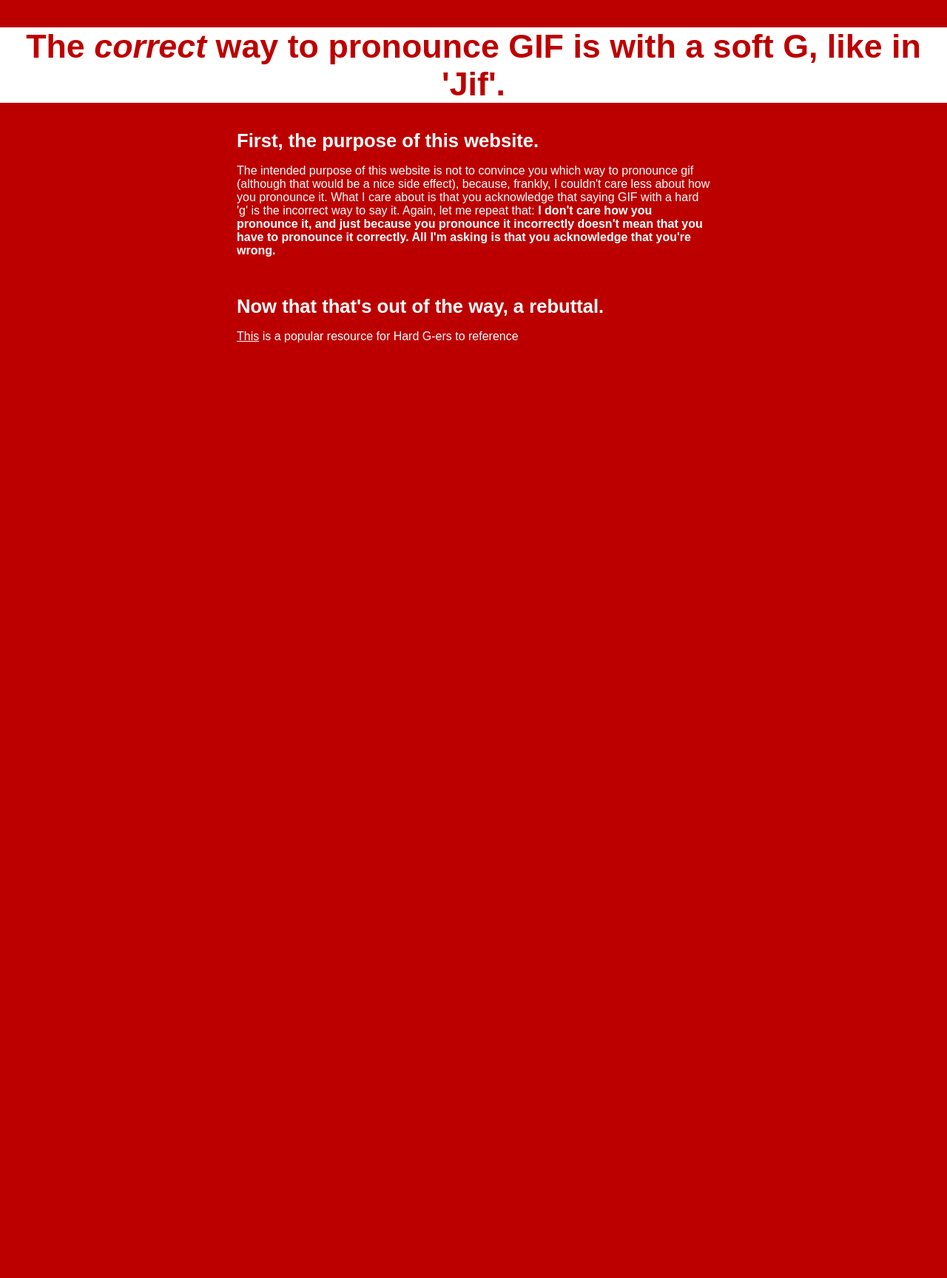
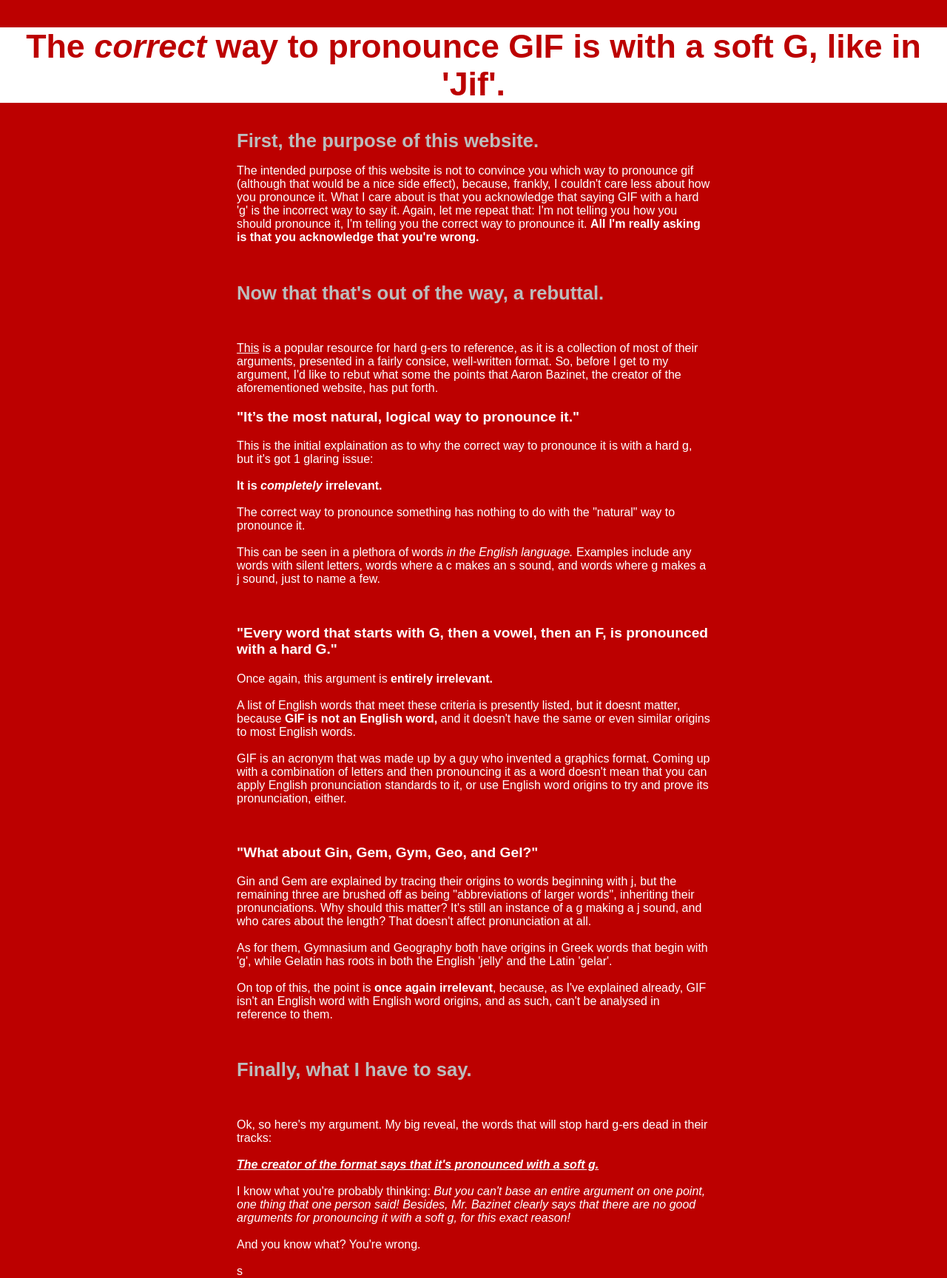
Before and after one commit to BRFNGRNBWS/brfngrnbws.github.io, a PHP site: page /gif/index.html in a window 1280 px wide. Shown: the whole page at 74% size. Before the commit the page ends 463 px from the top, so only its background shows below. Run offline with PHP 8.4, Linux system fonts and the light colour scheme.

Commit message:
gif almost done

```diff
--- a/gif/index.html
+++ b/gif/index.html
@@ -9,12 +9,64 @@
 		<h2>The <i>correct</i> way to pronounce GIF is with a soft G, like in 'Jif'.</h2>
 		<div id="middle">
 			<h1>First, the purpose of this website.</h1>
-			<p>The intended purpose of this website is not to convince you which way to pronounce gif (although that would be a nice side effect), because, frankly, I couldn't care less about how you pronounce it. What I care about is that you acknowledge that saying GIF with a hard 'g' is the incorrect way to say it. Again, let me repeat that: <b>I don't care how you pronounce it, and just because you pronounce it incorrectly doesn't mean that you have to pronounce it correctly. All I'm asking is that you acknowledge that you're wrong.</b></p>
+
+			<p>The intended purpose of this website is not to convince you which way to pronounce gif (although that would be a nice side effect), because, frankly, I couldn't care less about how you pronounce it. What I care about is that you acknowledge that saying GIF with a hard 'g' is the incorrect way to say it. Again, let me repeat that: I'm not telling you how you should pronounce it, I'm telling you the correct way to pronounce it. <b>All I'm really asking is that you acknowledge that you're wrong.</b></p>
 
 			<br>
 
 			<h1>Now that that's out of the way, a rebuttal.</h1>
-			<p><a href="http://howtoreallypronouncegif.com/">This</a> is a popular resource for Hard G-ers to reference</p>
+
+			<br>
+
+			<p><a href="http://howtoreallypronouncegif.com/" target="_blank">This</a> is a popular resource for hard g-ers to reference, as it is a collection of most of their arguments, presented in a fairly consice, well-written format. So, before I get to my argument, I'd like to rebut what some the points that Aaron Bazinet, the creator of the aforementioned website, has put forth.</p>
+
+			<h3>"It’s the most natural, logical way to pronounce it."</h3>
+
+			<p>This is the initial explaination as to why the correct way to pronounce it is with a hard g, but it's got 1 glaring issue:
+			<br><br>
+			<b>It is <i>completely</i> irrelevant.</b>
+			<br><br>
+			The correct way to pronounce something has nothing to do with the "natural" way to pronounce it.
+			<br><br>
+			This can be seen in a plethora of words <i>in the English language.</i> Examples include any words with silent letters, words where a c makes an s sound, and words where g makes a j sound, just to name a few.</p>
+
+			<br>
+
+			<h3>"Every word that starts with G, then a vowel, then an F, is pronounced with a hard G."</h3>
+
+			<p>Once again, this argument is <b>entirely irrelevant.</b>
+			<br><br>
+			A list of English words that meet these criteria is presently listed, but it doesnt matter, because <b>GIF is not an English word,</b> and it doesn't have the same or even similar origins to most English words.
+			<br><br>
+			GIF is an acronym that was made up by a guy who invented a graphics format. Coming up with a combination of letters and then pronouncing it as a word doesn't mean that you can apply English pronunciation standards to it, or use English word origins to try and prove its pronunciation, either.</p>
+
+			<br>
+
+			<h3>"What about Gin, Gem, Gym, Geo, and Gel?"</h3>
+
+			<p>Gin and Gem are explained by tracing their origins to words beginning with j, but the remaining three are brushed off as being "abbreviations of larger words", inheriting their pronunciations. Why should this matter? It's still an instance of a g making a j sound, and who cares about the length? That doesn't affect pronunciation at all.
+			<br><br>
+			As for them, Gymnasium and Geography both have origins in Greek words that begin with 'g', while Gelatin has roots in both the English 'jelly' and the Latin 'gelar'.
+			<br><br>
+			On top of this, the point is <b>once again irrelevant</b>, because, as I've explained already, GIF isn't an English word with English word origins, and as such, can't be analysed in reference to them.
+			</p>
+
+			<br>
+
+			<h1>Finally, what I have to say.</h1>
+
+			<br>
+
+			<p>Ok, so here's my argument. My big reveal, the words that will stop hard g-ers dead in their tracks:
+			<br><br>
+			<b><i><a href="https://en.wikipedia.org/wiki/GIF#Pronunciation_of_GIF" target="_blank">The creator of the format says that it's pronounced with a soft g.</a></i></b>
+			<br><br>
+			I know what you're probably thinking: <i>But you can't base an entire argument on one point, one thing that one person said! Besides, Mr. Bazinet clearly says that there are no good arguments for pronouncing it with a soft g, for this exact reason!</i>
+			<br><br>
+			And you know what? You're wrong.
+			<br><br>
+			s
+			</p>
 		</div>
 	</body>
 </html>
--- a/gif/style.css
+++ b/gif/style.css
@@ -34,7 +34,7 @@ p{
 h1{
 	text-align: left;
 	font-size: 2vw;
-	color: #ffffff;
+	color: #bcbcbc;
 }
 
 h2{
```
